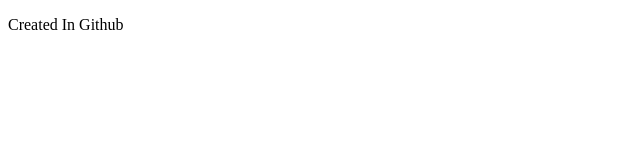
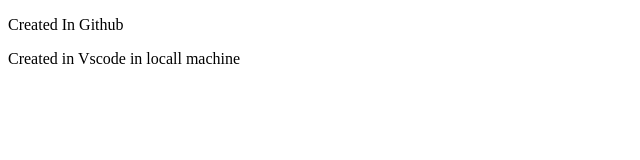
Before and after one commit to junysgr/mern, a plain HTML site: page index.html in a window 1280 px wide. Shown: the whole page, without its empty margins (0-640 px from the left). Drawn offline with Linux system fonts and the light colour scheme.

Commit message:
p tag created

```diff
--- a/index.html
+++ b/index.html
@@ -6,6 +6,7 @@
 		<title>Document</title>
 	</head>
 	<body>
-		<p> Created In Github</p>
+		<p>Created In Github</p>
+		<p>Created in Vscode in locall machine</p>
 	</body>
 </html>
```
